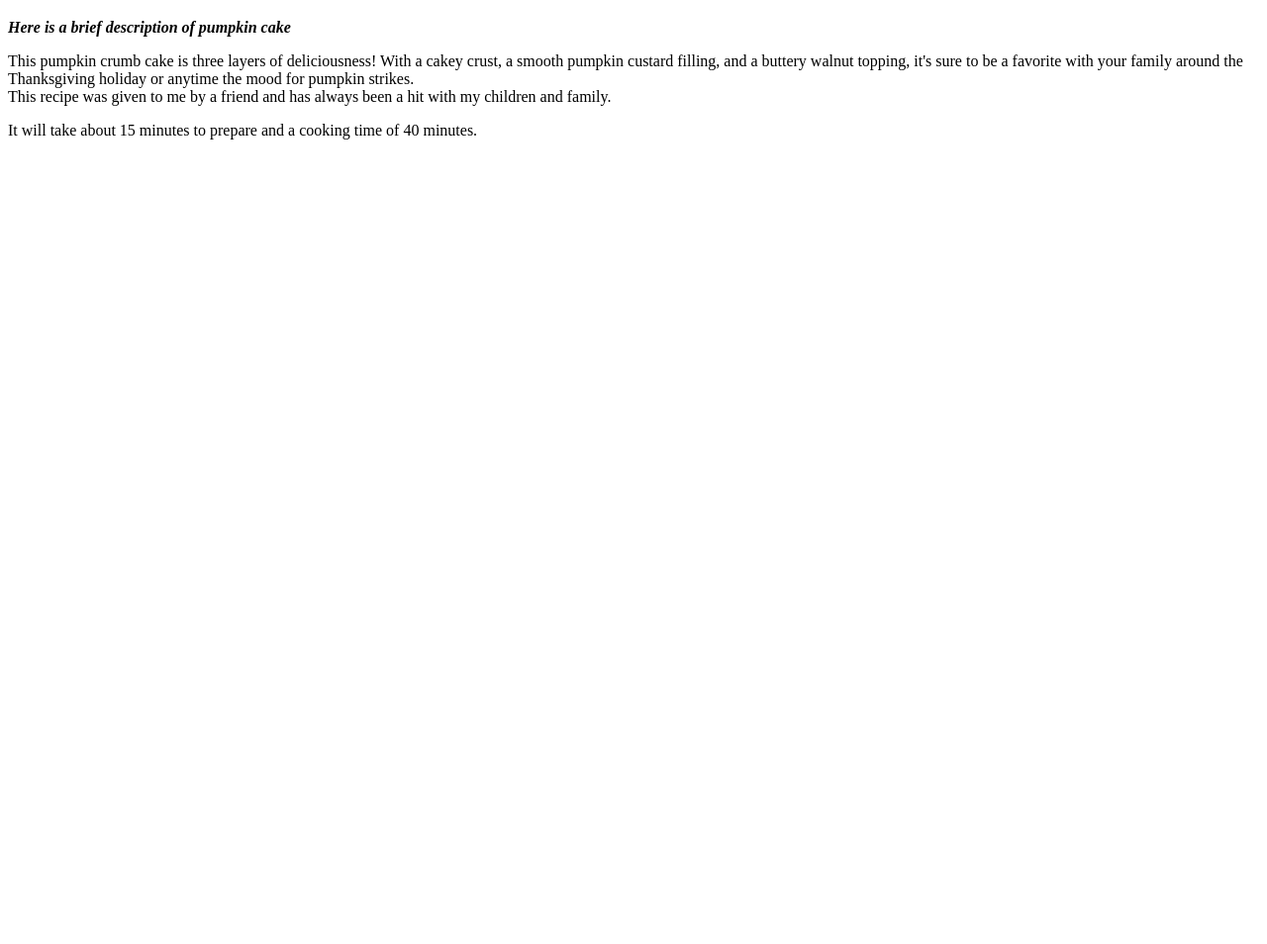
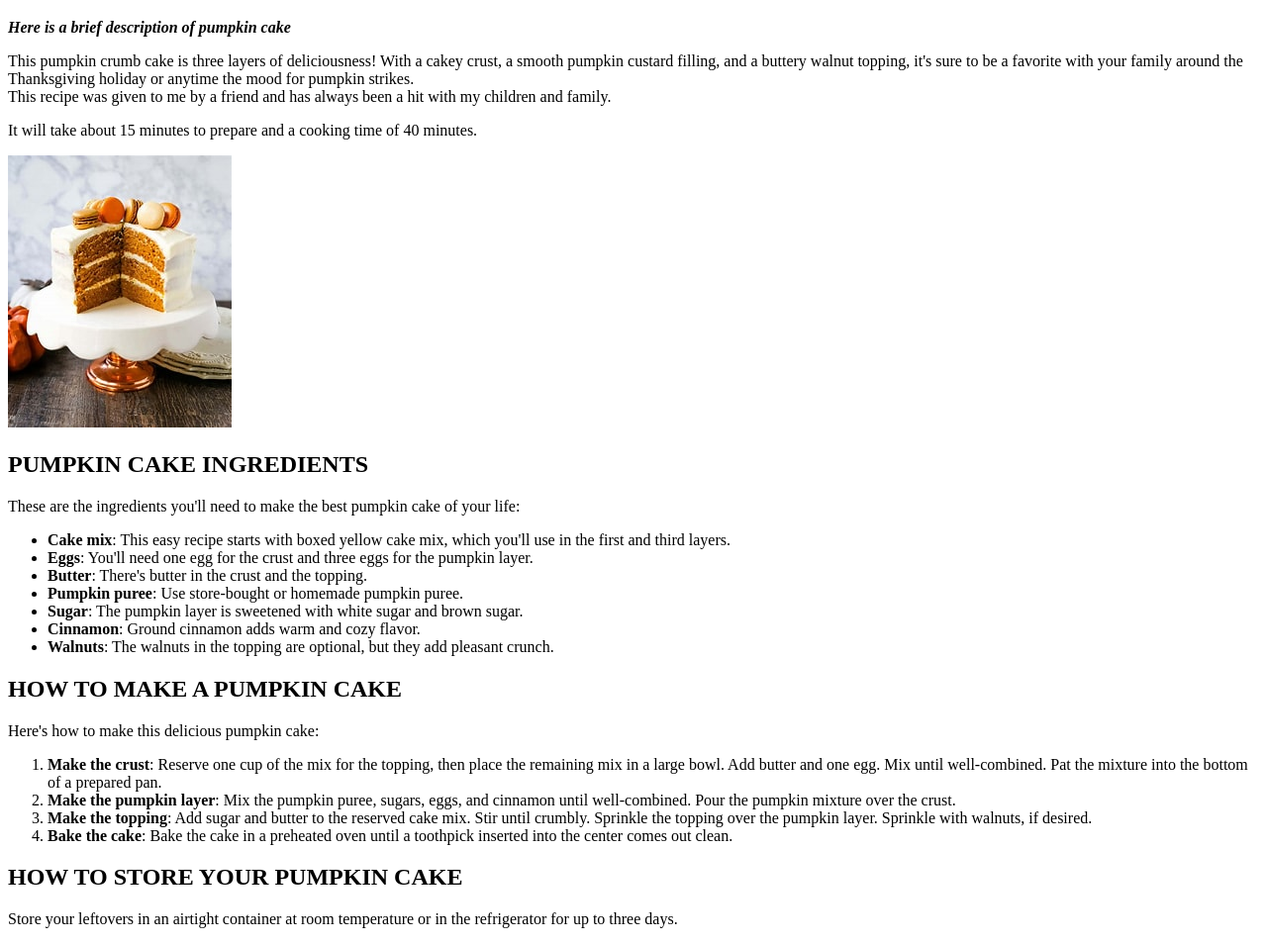
Before and after one commit to Acey3/odin-recipes, a plain HTML site: page recipes/pumpkincake.html in a window 1280 px wide. Shown: the part 61-1015 px from the top of the page at 99% size. Before the commit the page ends 800 px from the top, so only its background shows below. Drawn offline with Linux system fonts and the light colour scheme.

Commit message:
finished adding the structure of the pumpkin page

```diff
--- a/recipes/pumpkincake.html
+++ b/recipes/pumpkincake.html
@@ -11,7 +11,30 @@
     <p>This pumpkin crumb cake is three layers of deliciousness! With a cakey crust, a smooth pumpkin custard filling, and a buttery walnut topping, it's sure to be a favorite with your family around the Thanksgiving holiday or anytime the mood for pumpkin strikes. <br>
          This recipe was given to me by a friend and has always been a hit with my children and family.</p>
          <p>It will take about 15 minutes to prepare and a cooking time of 40 minutes. </p>
-
-
+    <img src="/recipes/images/pumpkincake.jpg" alt="This is an image of a pumpkin cake"  >
+    <h2>PUMPKIN CAKE INGREDIENTS</h2>
+    <P>These are the ingredients you'll need to make the best pumpkin cake of your life:</P>
+    <ul>
+        <li><strong>Cake mix</strong>: This easy recipe starts with boxed yellow cake mix, which you'll use in the first and third layers.</li>
+        <li><strong>Eggs</strong>: You'll need one egg for the crust and three eggs for the pumpkin layer.</li>
+        <li><strong>Butter</strong>: There's butter in the crust and the topping.</li>
+        <li><strong>Pumpkin puree</strong>: Use store-bought or homemade pumpkin puree.</li>
+        <li><strong>Sugar</strong>: The pumpkin layer is sweetened with white sugar and brown sugar.</li>
+        <li><strong>Cinnamon</strong>: Ground cinnamon adds warm and cozy flavor.</li>
+        <li><strong>Walnuts</strong>: The walnuts in the topping are optional, but they add pleasant crunch.</li>
+    </ul>
+    <h2>HOW TO MAKE A PUMPKIN CAKE</h2>
+    <p>Here's how to make this delicious pumpkin cake:</p>
+    <ol>
+        <li><strong>Make the crust</strong>: Reserve one cup of the mix for the topping, then place the remaining mix in a large bowl. Add butter and one egg.
+             Mix until well-combined. Pat the mixture into the bottom of a prepared pan.</li>
+        <li><strong>Make the pumpkin layer</strong>: Mix the pumpkin puree, sugars, eggs, and cinnamon until well-combined.
+             Pour the pumpkin mixture over the crust.</li>
+        <li><strong>Make the topping</strong>: Add sugar and butter to the reserved cake mix. Stir until crumbly.
+             Sprinkle the topping over the pumpkin layer. Sprinkle with walnuts, if desired.</li>
+        <li><strong>Bake the cake</strong>: Bake the cake in a preheated oven until a toothpick inserted into the center comes out clean.</li>
+    </ol>
+    <h2>HOW TO STORE YOUR PUMPKIN CAKE</h2>
+    <P>Store your leftovers in an airtight container at room temperature or in the refrigerator for up to three days.</P>
 </body>
 </html>
```
